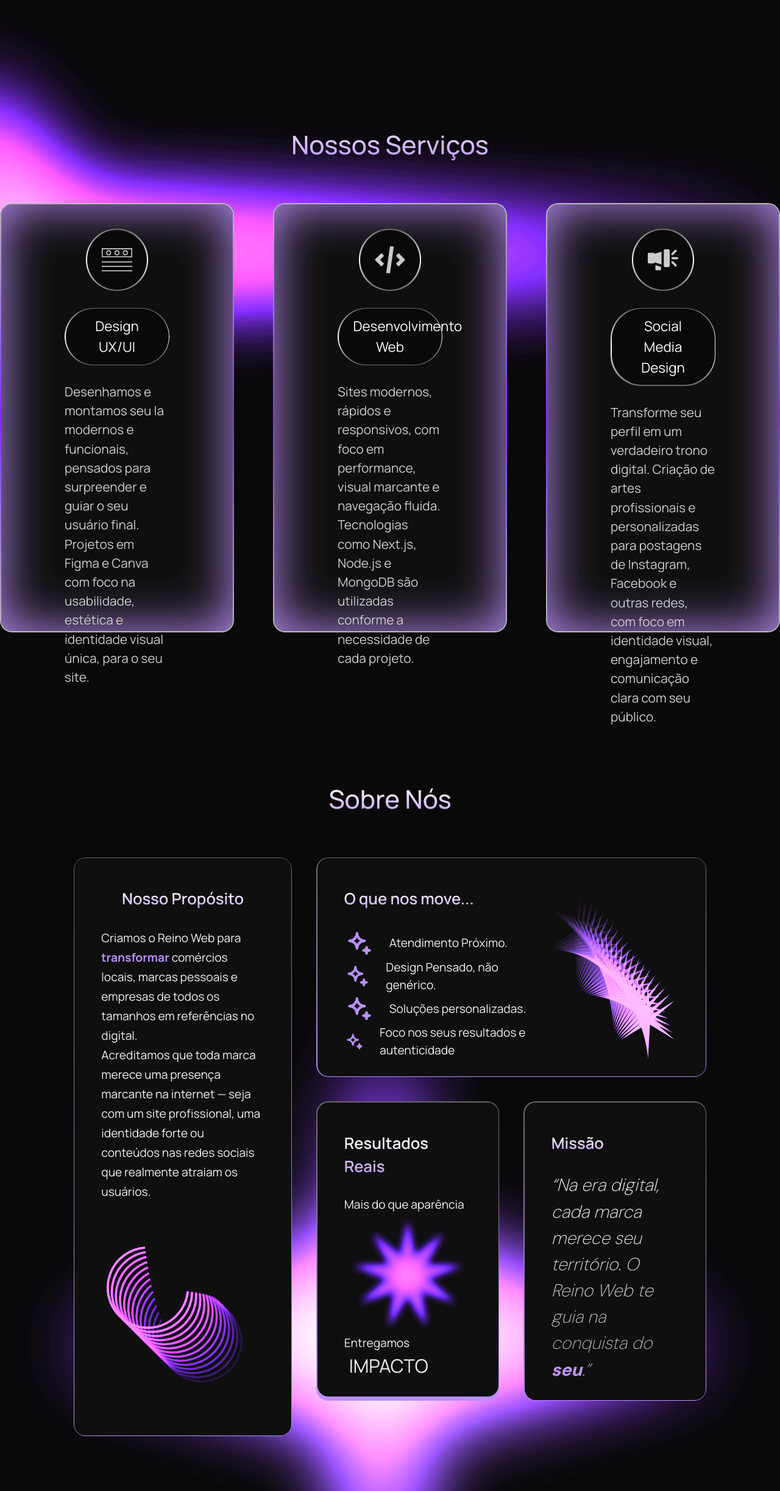
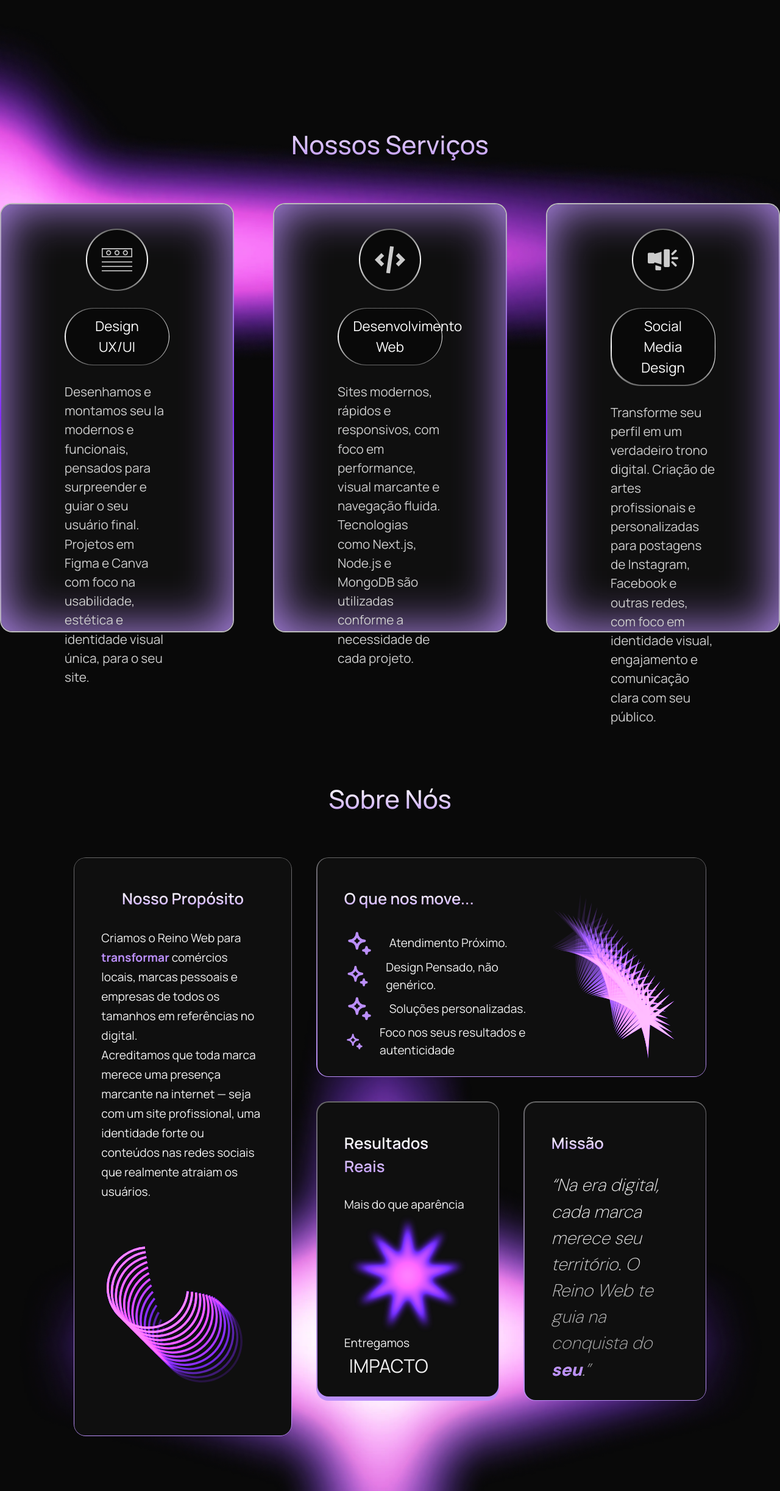
Before and after one commit to OBitencourt/reino_web, a Next.js app: page / in a window 1280 px wide. Shown: the part 921-3366 px from the top of the page at 61% size. Built offline with nearby package versions, Linux system fonts and the light colour scheme.

Commit message:
style: changing svg light images from svg to webp to better quality

```diff
--- a/src/sections/Contact/index.js
+++ b/src/sections/Contact/index.js
@@ -65,7 +65,7 @@
             <section id="contact" style={{height: "100dvh",  position: 'relative', display: 'flex', justifyContent: 'center', alignItems: 'center'}}>
                 <ImageWrapper>
                     <Image
-                        src='/images/light-about.svg'
+                        src='/images/light-about.webp'
                         alt="light-about"
                         width={3000}
                         height={2000}
--- a/src/sections/Services/index.tsx
+++ b/src/sections/Services/index.tsx
@@ -12,7 +12,7 @@
                     </Title>
                     <ImageWrapper>
                         <Image
-                            src="/images/light-services.svg"
+                            src="/images/light-services.webp"
                             alt="light-services"
                             width={2500}
                             height={10}
```
Also changed, not shown: public/images/light-about.webp (added), public/images/light-services.webp (added).
